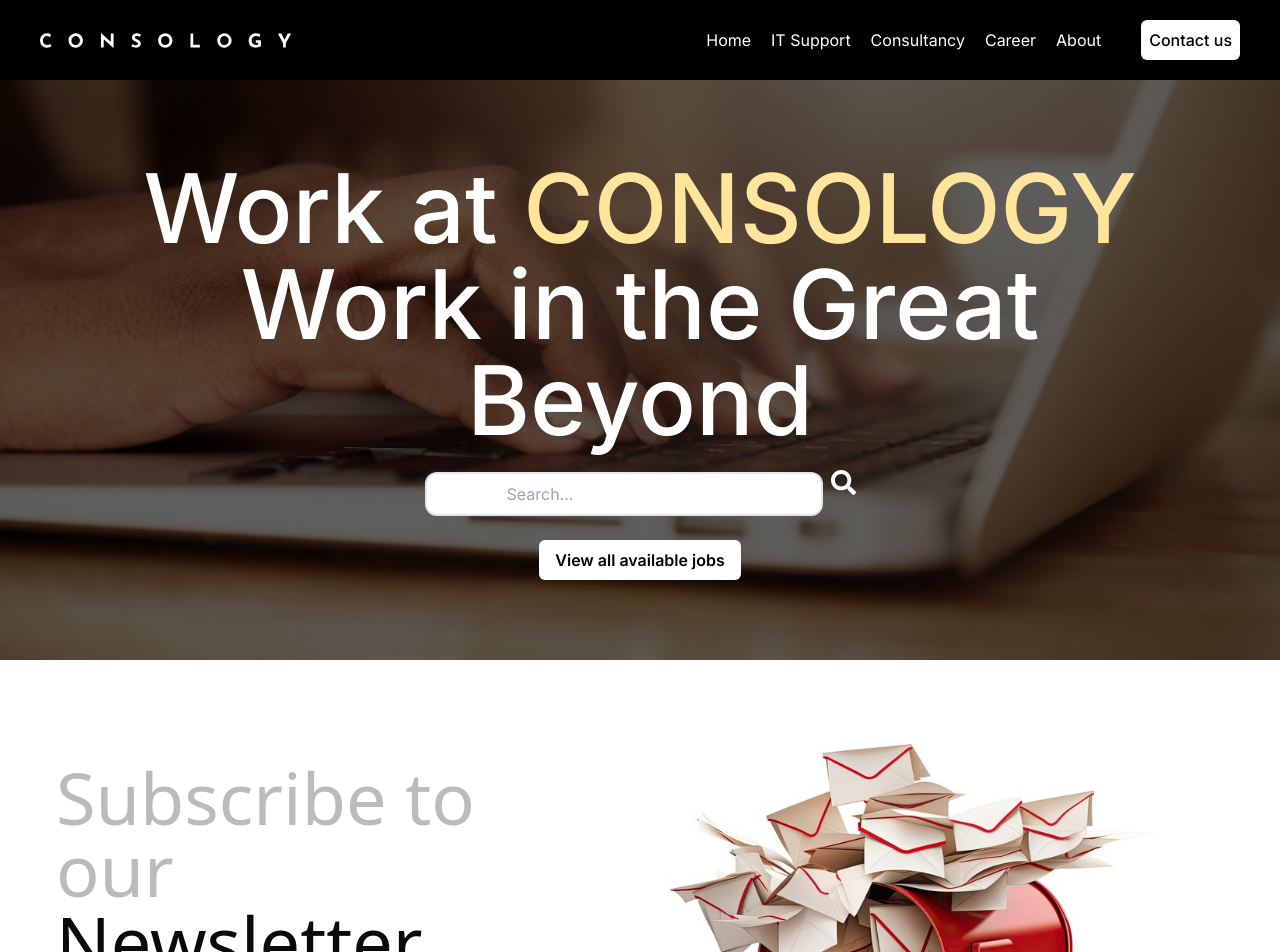
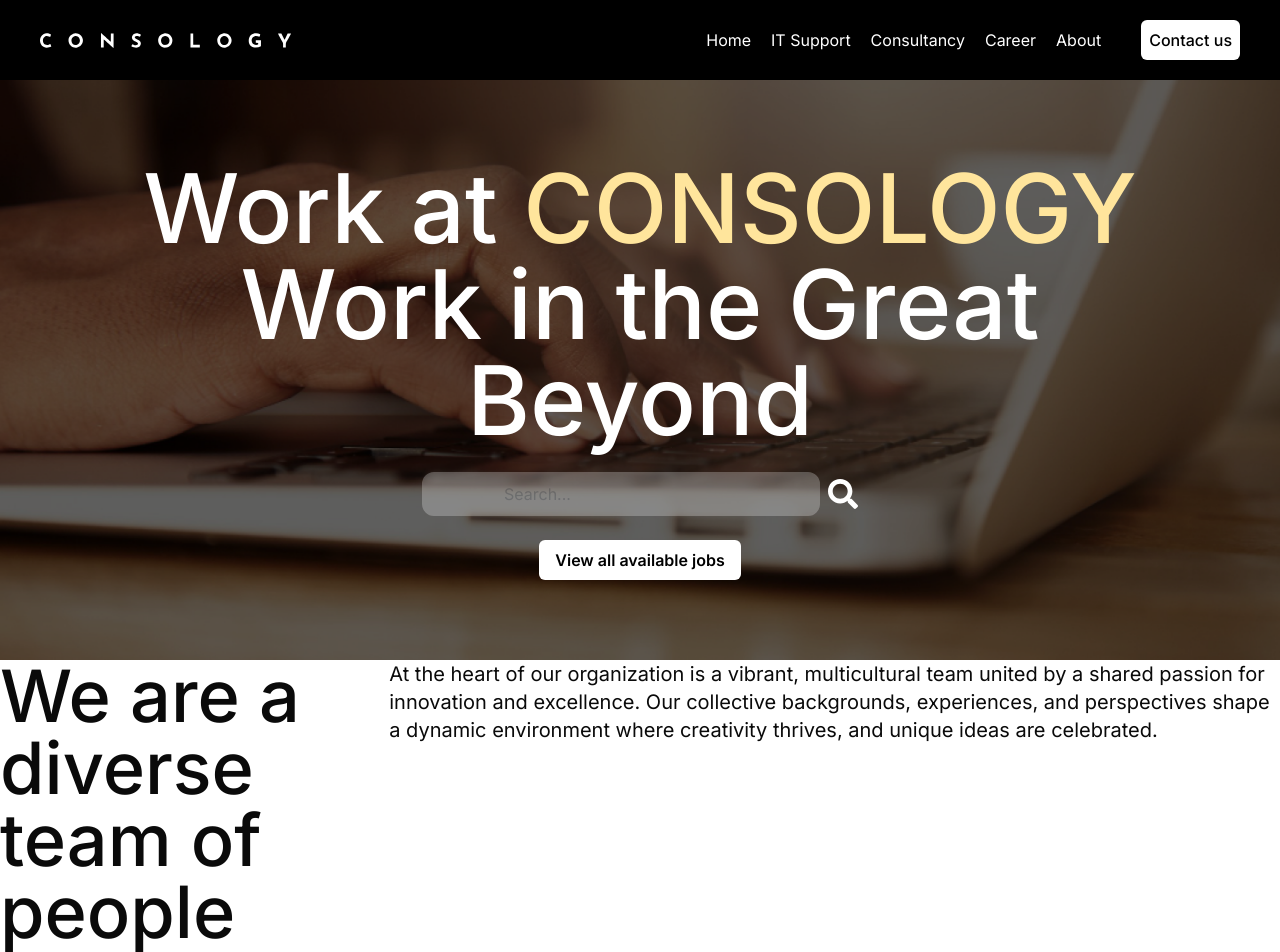
Before and after one commit to Lukman10a/consology, a Next.js app: page /career in a window 1280 px wide. Shown: the top 952 px of the page. Built offline with nearby package versions, Linux system fonts and the light colour scheme.

Commit message:
update the carer page

```diff
--- a/src/pages/career.tsx
+++ b/src/pages/career.tsx
@@ -1,9 +1,9 @@
 import React from "react";
 import Button from "@/components/button";
-import { StaticImageData } from "next/image";
+import Image, { StaticImageData } from "next/image";
 import { cn } from "@/lib/utils";
 import Link from "next/link";
-import careerBg from "../../public/assets/career_bg.png";
+import career from "../../public/assets/career.png";
 import { FaSearch } from "react-icons/fa";
 
 export default function Career({
@@ -16,7 +16,23 @@
   ctaText?: string;
   hasBg?: boolean;
 }) {
+  const JOBPOSITIONS = [
+    {
+      position: "Site Reliability Engineer",
+      department: "Technology",
+      commitment: "Full time",
+      location: "European Union",
+    },
+    {
+      position: "Open application",
+      department: "Any team",
+      commitment: "Full time",
+      location: "European Union / United States",
+    },
+    // Add more job positions here if needed
+  ];
   return (
+    <section>
       <header
         className="flex flex-col items-center justify-center p-20"
         style={{
@@ -29,15 +45,17 @@
           <span>Work in the Great Beyond</span>
         </h1>
 
-      <div className="flex items-center justify-center gap-2">
-        <div>
+        <div className="mt-6 flex items-center gap-2">
+          <div className="">
             <input
               type="text"
               placeholder="Search..."
-            className="mt-6 rounded-xl border-2 p-2 px-20"
+              className="rounded-xl border-2 border-white p-2 px-20 opacity-25"
             />
           </div>
-        <FaSearch size={25} color="white" />
+          <div>
+            <FaSearch size={30} color="white" />
+          </div>
         </div>
 
         <Link href={ctaHref} className="mt-6 inline-block">
@@ -47,5 +65,47 @@
           />
         </Link>
       </header>
+
+      <div>
+        <div className="flex justify-center">
+          <h1 className="text-7xl font-medium">
+            We are a diverse team of people
+          </h1>
+          <p className="text-xl">
+            At the heart of our organization is a vibrant, multicultural team
+            united by a shared passion for innovation and excellence. Our
+            collective backgrounds, experiences, and perspectives shape a
+            dynamic environment where creativity thrives, and unique ideas are
+            celebrated.
+          </p>
+        </div>
+        <Image src={career} alt="" />
+      </div>
+
+      <div>
+        <div className="bg-[#F7F7F7] p-20">
+          <h1 className="text-center text-7xl font-medium">Open positions</h1>
+
+          <div className="my-8 grid grid-cols-5 rounded-md bg-white p-5 text-lg">
+            <p className="col-span-2">Position</p>
+            <p>Department</p>
+            <p>Commitment</p>
+            <p>Location</p>
+          </div>
+
+          {JOBPOSITIONS.map((job, index) => (
+            <div
+              key={index}
+              className="my-8 grid grid-cols-5 rounded-md bg-white p-5 text-lg"
+            >
+              <p className="col-span-2">{job.position}</p>
+              <p>{job.department}</p>
+              <p>{job.commitment}</p>
+              <p>{job.location}</p>
+            </div>
+          ))}
+        </div>
+      </div>
+    </section>
   );
 }
```
Also changed, not shown: public/assets/career.png (added). Lines whose indentation alone changed are shown as unchanged.
